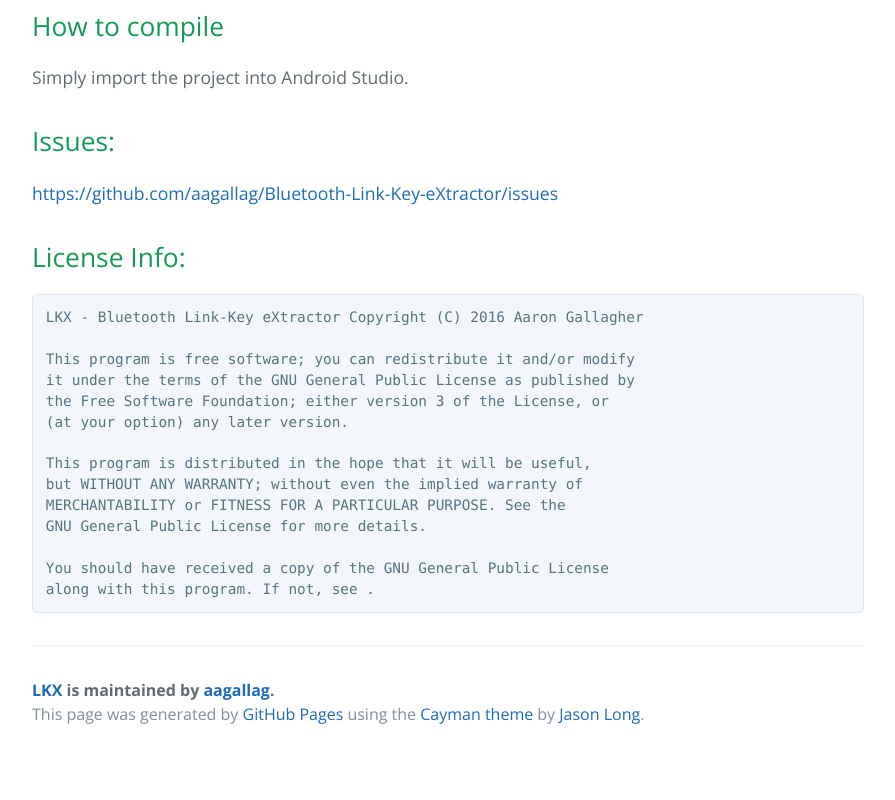
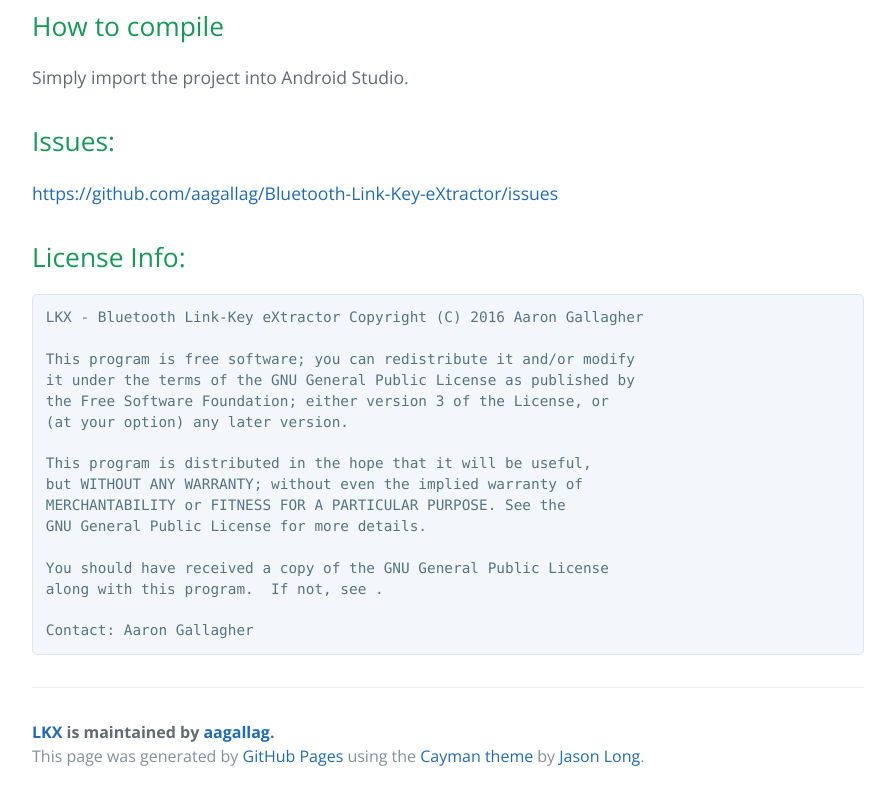
Before and after one commit to aagallag/Bluetooth-Link-Key-eXtractor, a plain HTML site: page index.html in a window 1280 px wide. Shown: the part 705-1505 px from the top of the page, without its empty margins (192-1087 px from the left). Before the commit the page ends 1463 px from the top, so only its background shows below. Drawn offline with nearby package versions, Linux system fonts and the light colour scheme.

Commit message:
Update index.html

```diff
--- a/index.html
+++ b/index.html
@@ -55,7 +55,9 @@ MERCHANTABILITY or FITNESS FOR A PARTICULAR PURPOSE. See the
 GNU General Public License for more details.
 
 You should have received a copy of the GNU General Public License
-along with this program. If not, see .
+along with this program.  If not, see <http://www.gnu.org/licenses/>.
+
+Contact: Aaron Gallagher <aaron.b.gallagher@gmail.com>
 </code></pre>
 
       <footer class="site-footer">
```
